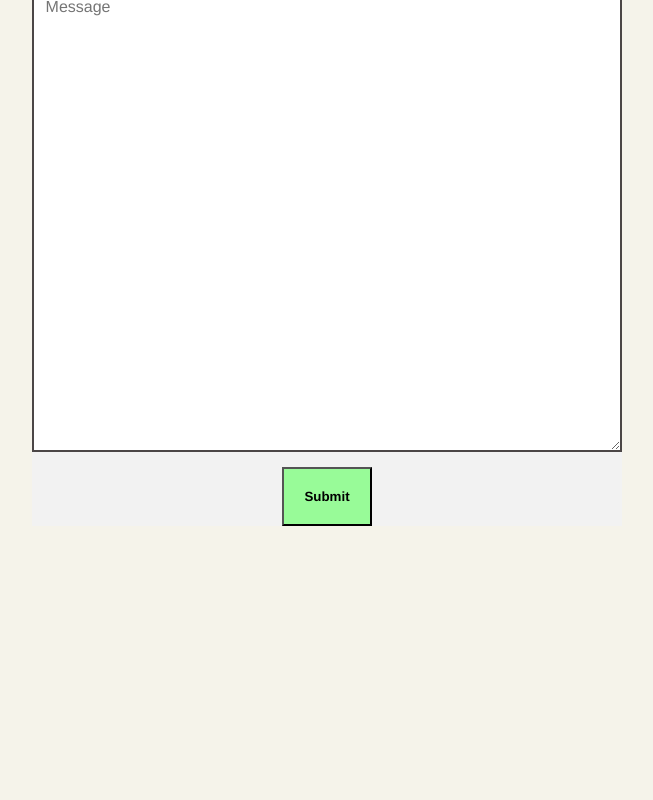
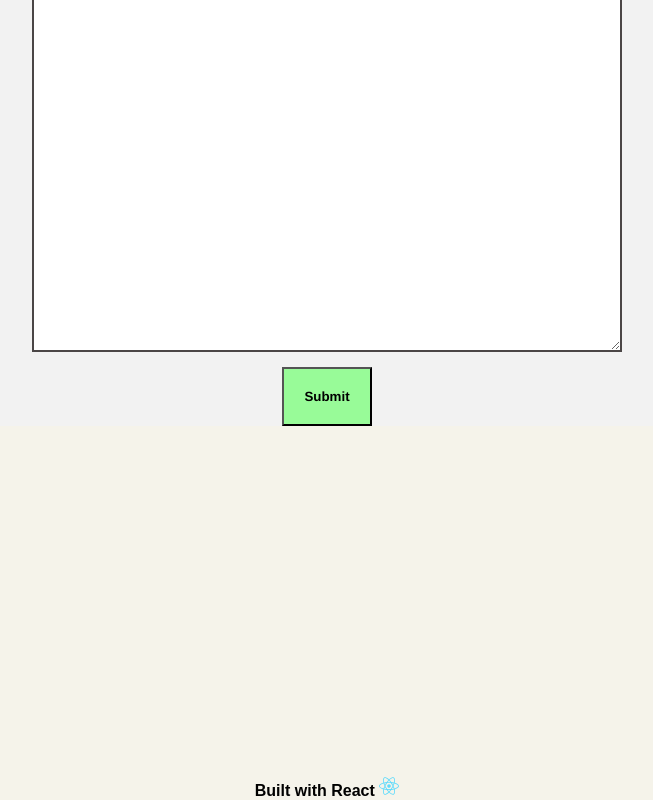
Before and after one commit to Charlesdigital/Portfolio_1, a React (Create React App) app: page / in a window 1280 px wide. Shown: the part 5228-6028 px from the top of the page, without its empty margins (313-966 px from the left). Before the commit the page ends 5805 px from the top, so only its background shows below. Built offline with nearby package versions, Linux system fonts and the light colour scheme.

Commit message:
add built with React

```diff
--- a/src/components/Contactform/Contactform.css
+++ b/src/components/Contactform/Contactform.css
@@ -1,9 +1,7 @@
 
 .box {
-    height: 100vh;
     align-items: center;
-    padding-top:300px;
-
+    padding-top:200px;
 }
 
 .input-info {
@@ -49,7 +47,13 @@ ul.show-menu {
 }
 
 .contactContainer {
-    display: flex;
+
     justify-content: center;
-    align-items: center;
+    align-items:flex-end;
+    height: 100vh;
 }
+
+.React {
+    font-weight: bold;
+    padding-top: 350px;
+}
--- a/src/components/Contactform/contactform.jsx
+++ b/src/components/Contactform/contactform.jsx
@@ -1,4 +1,5 @@
 import "./Contactform.css";
+import { FaReact } from "react-icons/fa";
 
 
 function contactform() {
@@ -31,6 +32,9 @@ function contactform() {
 </div>
 
 </form>
+<div className="React">
+  Built with React <FaReact size ={20} color= "#61DBFB"/>
+</div>
     </div>
 
   )
```
